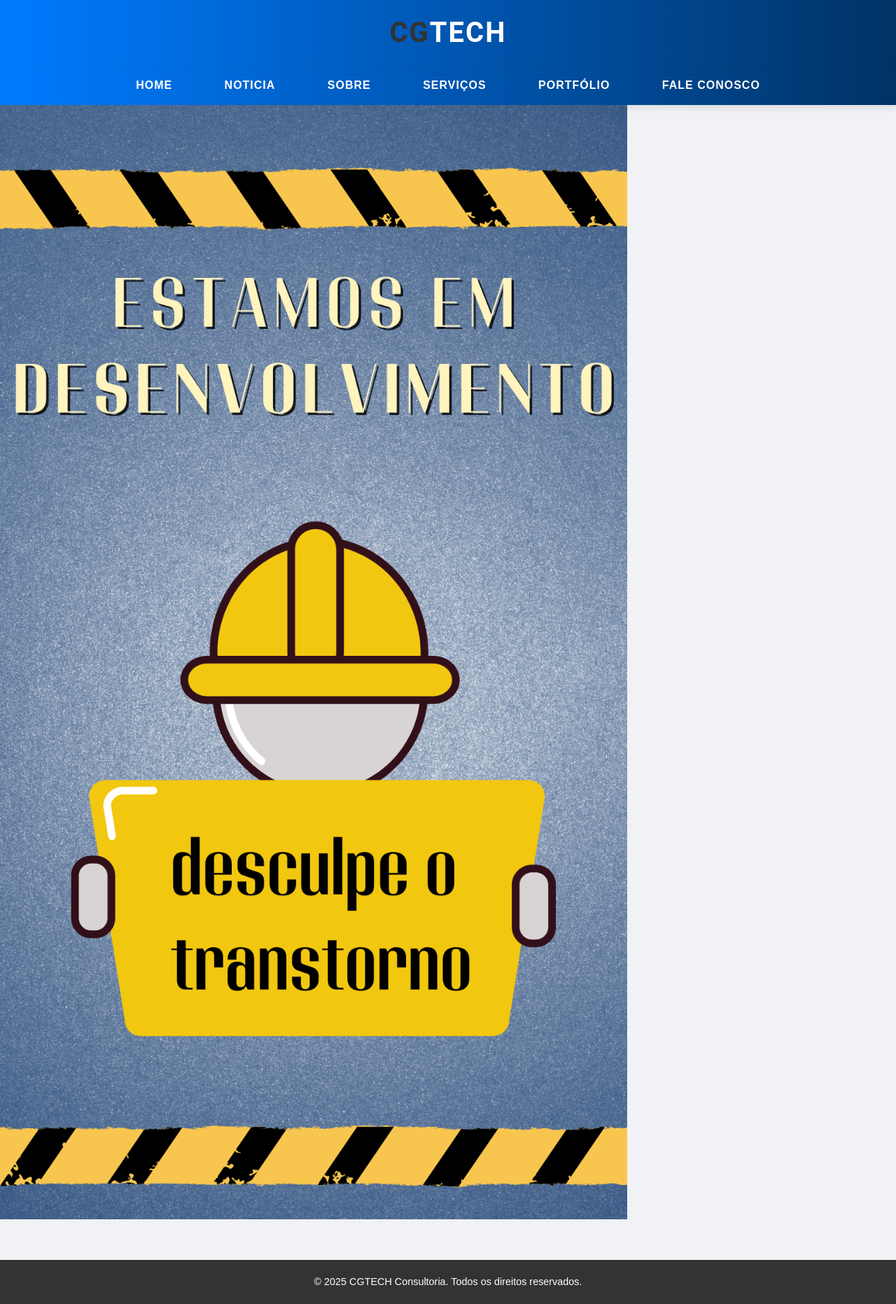
After one commit to GabrielCarlosG/TecBlog, a Python web app: template APP/templates/noticia.html in a window 1280 px wide. The commit adds this page. Shown: the whole page at 70% size. Run offline with Jinja, Linux system fonts and the light colour scheme; the template is opened without the code that fills it, so the values that code supplies are empty.

Commit message:
Criação da pag noticia e mapeamento de rota

```diff
--- a/APP/routes.py
+++ b/APP/routes.py
@@ -43,3 +43,6 @@ def servicos():
 @app.route('/portifolio', endpoint='portifolio')
 def portifolio():
     return render_template('Portifolio.html')
+@app.route('/noticia', endpoint='noticia')
+def noticia():
+    return render_template('noticia.html')
--- a/APP/static/css/index.css
+++ b/APP/static/css/index.css
@@ -39,7 +39,7 @@ header {
 }
 
 #area-menu a:hover {
-    background-color: #f7b600; /* Cor de hover laranja */
+    background-color: white; /* Cor de hover laranja */
     color: #003366;
 }
 
--- a/APP/templates/base.html
+++ b/APP/templates/base.html
@@ -23,6 +23,7 @@
         </div>
         <nav id="area-menu">
             <a href="{{ url_for('index') }}">Home</a>
+            <a href="{{ url_for('noticia') }}">Noticia</a>
             <a href="{{ url_for('sobre') }}">Sobre</a>
             <a href="{{ url_for('servicos') }}">Serviços</a>
             <a href="{{ url_for('portifolio') }}">Portfólio</a>
--- /dev/null
+++ b/APP/templates/noticia.html
@@ -0,0 +1,8 @@
+{% extends 'base.html' %}
+
+{% block title %}CGTech - Notícia {% endblock %}
+{% block extra_css %}  {% endblock %}
+
+{% block content %}
+<p><img src="/static/img/manutencao.png" width="70%" height="65%"></p>
+ {% endblock %}
```
Also changed, not shown: APP/static/img/manutencao.png (added).
